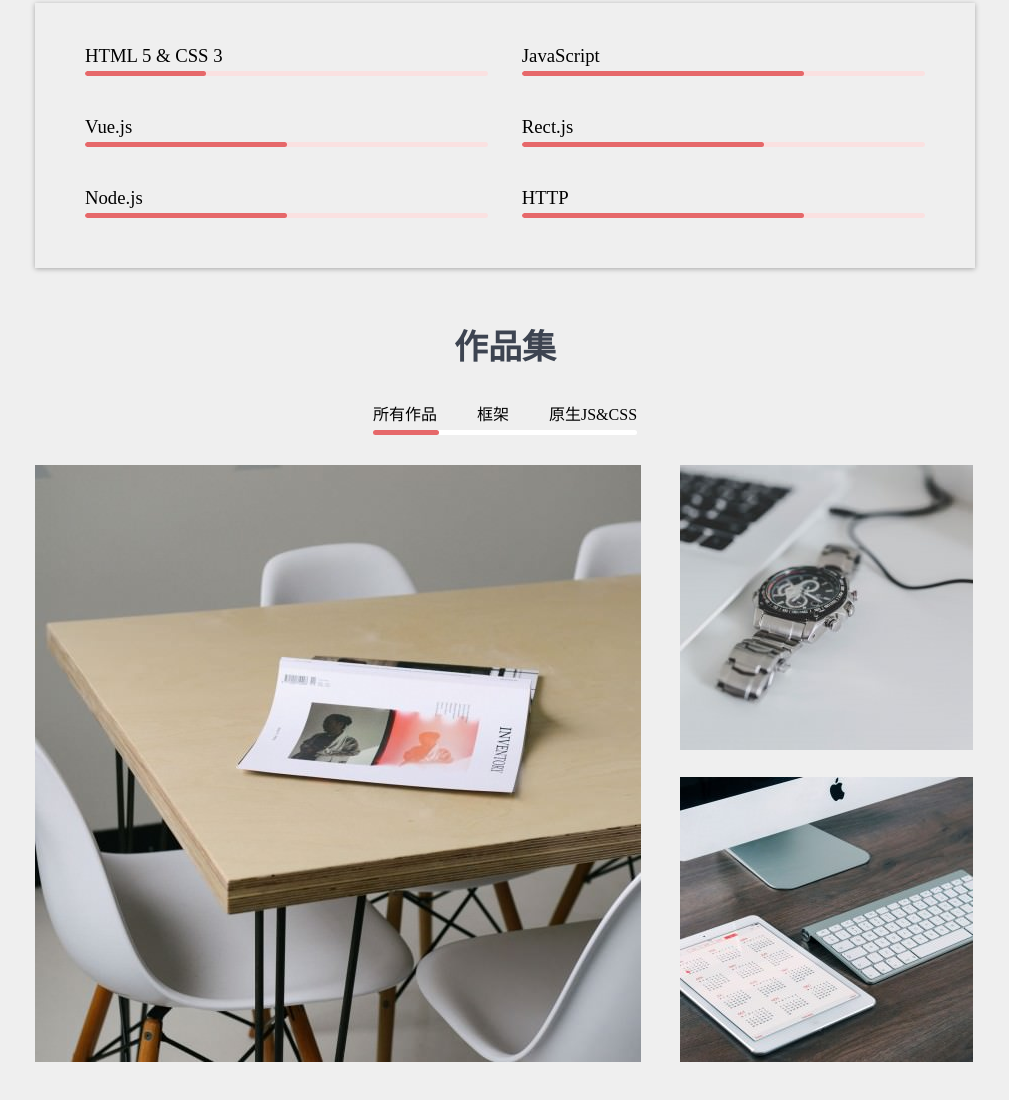
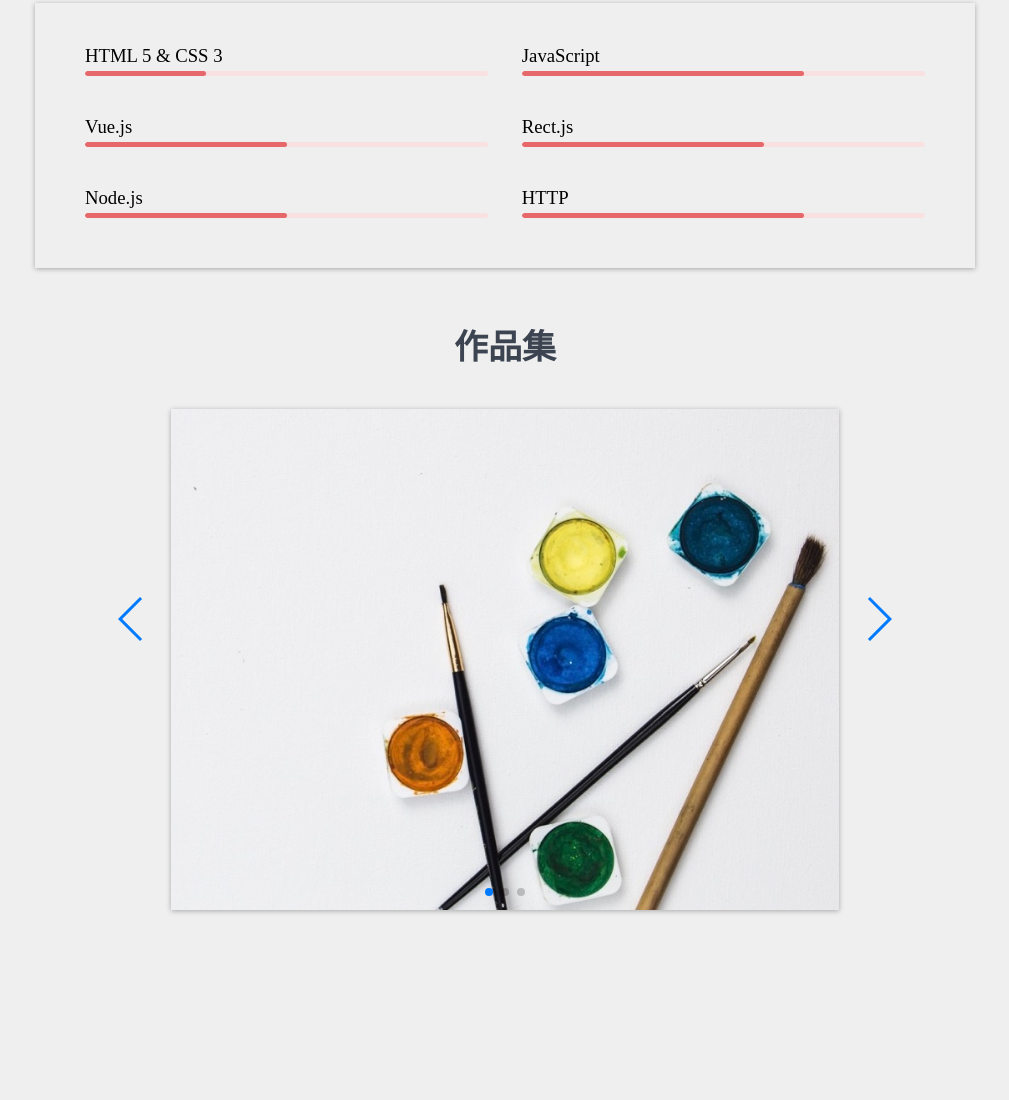
Before and after one commit to l1stens/resume, a plain HTML site: page index.html in a window 1280 px wide. Shown: the part 1006-2106 px from the top of the page, without its empty margins (135-1144 px from the left). After the commit the page ends 1976 px from the top, so only its background shows below. Drawn offline with nearby package versions, Linux system fonts and the light colour scheme; a script that the page names is missing.

Commit message:
添加作品集轮播

```diff
--- a/index.html
+++ b/index.html
@@ -6,6 +6,7 @@
         content="width=device-width, user-scalable=no, initial-scale=1.0, maximum-scale=1.0, minimum-scale=1.0">
   <meta http-equiv="X-UA-Compatible" content="ie=edge">
   <title>resume</title>
+  <link rel="stylesheet" href="https://cdnjs.cloudflare.com/ajax/libs/Swiper/4.5.0/css/swiper.min.css">
   <link rel="stylesheet" href="./main.css">
   <script src="//at.alicdn.com/t/font_1046371_yivarsuljm.js"></script>
   <style type="text/css">
@@ -172,43 +173,45 @@
   </section>
   <section data-x id="siteWorks" class="portfolio">
     <h2>作品集</h2>
-    <nav>
-      <ol class="clearfix">
-        <li id="portfolioAll">所有作品</li>
-        <li id="portfolioFramework">框架</li>
-        <li id="portfolioVallina">原生JS&amp;CSS</li>
-      </ol>
-      <div id="portfolioBar" class="bar state-1">
-        <div class="bar-inner"></div>
+    <!-- Slider main container -->
+    <div class="swiper-container">
+      <!-- Additional required wrapper -->
+      <div class="swiper-wrapper">
+        <!-- Slides -->
+        <img src="./img/canvas.jpg" class="swiper-slide">
+        <img src="./img/myNav.png" class="swiper-slide">
+        <img src="./img/slides.png" class="swiper-slide">
       </div>
-    </nav>
-    <script>
-      portfolioAll.onclick = function () {
-        portfolioBar.className = 'bar state-1'
-      }
-      portfolioFramework.onclick = function () {
-        portfolioBar.className = 'bar state-2'
-      }
-      portfolioVallina.onclick = function () {
-        portfolioBar.className = 'bar state-3'
-      }
-    </script>
-    <div class="works" style="height:597px;">
-      <div class="big" style="top: 0; left: 0;">
-        <img src="./img/1.jpg" alt="作品1">
-      </div>
-      <div class="small" style="top: 0; left: 645px;">
-        <img src="./img/2.jpg" alt="作品2">
+      <!-- If we need pagination -->
+      <div class="swiper-pagination"></div>
 
-      </div>
-      <div class="small" style="top: 312px; left: 645px;">
-        <img src="./img/3.jpg" alt="作品3">
-
-      </div>
+      <!-- If we need navigation buttons -->
     </div>
-
+    <div class="navButtons">
+      <div class="swiper-button-prev"></div>
+      <div class="swiper-button-next"></div>
+    </div>
   </section>
   <script src="https://cdnjs.cloudflare.com/ajax/libs/tween.js/17.3.0/Tween.js"></script>
+  <script src="https://cdnjs.cloudflare.com/ajax/libs/Swiper/4.5.0/js/swiper.min.js"></script>
+  <script>
+    var mySwiper = new Swiper ('.swiper-container', {
+      // Optional parameters
+      loop: true,
+
+      // If we need pagination
+      pagination: {
+        el: '.swiper-pagination',
+      },
+
+      // Navigation arrows
+      navigation: {
+        nextEl: '.swiper-button-next',
+        prevEl: '.swiper-button-prev',
+      },
+
+    })
+  </script>
   <script>
     setTimeout(function () {
         siteWelcome.classList.remove('active')
--- a/main.css
+++ b/main.css
@@ -353,7 +353,7 @@ section.skills .progress {
 }
 
 section.skills.offset .progress {
-    transform: translateX(-120%);
+    transform: translateX(-12 0%);
 }
 
 section.skills > ol > li {
@@ -377,74 +377,17 @@ section.portfolio > h2 {
     font-size: 34px;
     line-height: 1.2;
     font-weight: 600;
-}
-
-section.portfolio > nav {
-    display: inline-block;
-    vertical-align: top;
-    margin-top: 32px;
-}
-
-section.portfolio > nav > ol > li {
-    float: left;
-    margin-left: 40px;
-    cursor: pointer;
-}
-
-section.portfolio > nav > ol > li:nth-child(1) {
-    margin-left: 0;
-}
-
-section.portfolio > nav > ol {
-    margin: 0 auto;
-    display: inline-block;
-    vertical-align: top;
+    margin-bottom: 40px;
 }
 
 section.portfolio {
     text-align: center;
     margin-bottom: 60px;
-}
-
-section.portfolio > nav .bar {
-    height: 5px;
-    background: #ffffff;
-    margin-top: 5px;
-    margin-bottom: 30px;
-    border-radius: 3px;
-}
-
-section.portfolio > nav .bar-inner {
-    height: 100%;
-    background: #E6686A;
-    width: 10%;
-    border-radius: 3px;
-    transition: all 0.3s;
-
-}
-
-section.portfolio > nav .bar.state-1 .bar-inner {
-    margin-left: 0;
-    width: 25%;
-}
-
-section.portfolio > nav .bar.state-2 .bar-inner {
-    margin-left: 65px;
-    width: 40%;
-}
-
-section.portfolio > nav .bar.state-3 .bar-inner {
-    margin-left: 175px;
-    width: 35%;
+    max-width: 720px;
 }
 
 section .works {
     position: relative;
-}
-
-section .works > .big,
-section .works > .small {
-    position: absolute;
 }
 
 .siteWelcome {
@@ -504,3 +447,19 @@ section .works > .small {
         height: 100px;
         opacity: 0;
     }
+}
+
+section.portfolio .swiper-container {
+    box-shadow: 0px 1px 5px 0px rgba(0, 0, 0, 0.3);
+    width: 668px;
+    height: 501px;
+}
+
+section.portfolio .swiper-button-prev {
+    right: 100%;
+    left: auto;
+}
+section.portfolio .swiper-button-next {
+    left: 100%;
+    right: auto;
+}
```
Also changed, not shown: img/canvas.jpg (added), img/myNav.png (added), img/slides.png (added), 3 other files.
